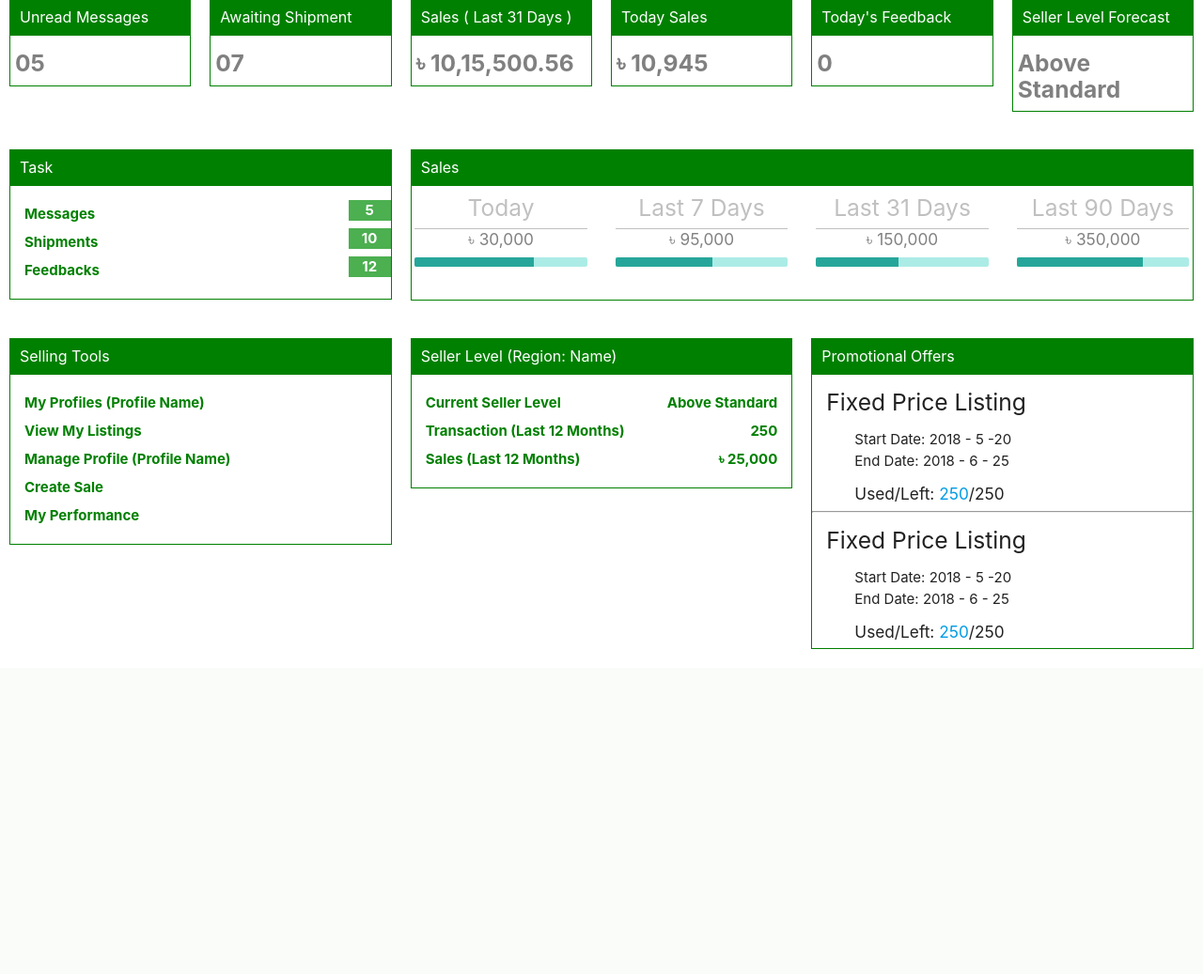
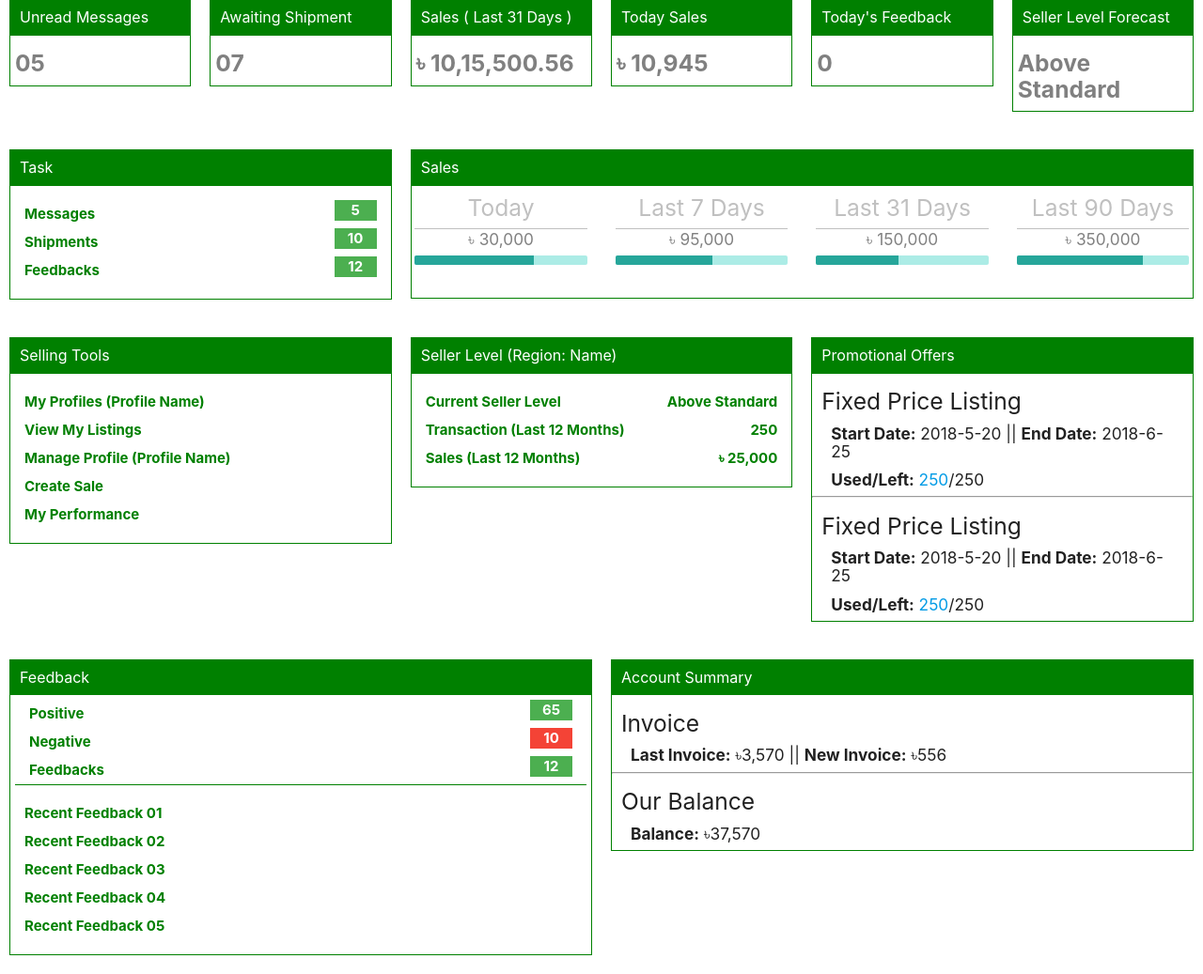
Before and after one commit to DewHunt/Dew-Online-Market, a CodeIgniter app: the page made by application/views/Seller/Dashboard.php in a window 1280 px wide. Shown: the part 284-1321 px from the top of the page at 94% size. Before the commit the page ends 975 px from the top, so only its background shows below. Run offline with CodeIgniter, Linux system fonts and the light colour scheme; some libraries are stand-ins or nearby versions.

Commit message:
Update - 181124

```diff
--- a/application/views/Seller/Dashboard.php
+++ b/application/views/Seller/Dashboard.php
@@ -83,7 +83,7 @@
 			#set-task li a{
 				color: green;
 				font-weight: bold;
-				padding-left: 15px;
+				padding: 0px 15px 0px 15px;
 				line-height: 30px;
 				display: block;
 			}
@@ -122,21 +122,43 @@
 				display: block;
 			}
 
-			#progress-bar{
+/*			#progress-bar{
 				padding: 0px 15px 0px 15px;
 				margin-top: -25px;
-			}
+			}*/
 
 			#promotional-box{
 				margin: 5px 5px 0px 5px;
-				padding: 0px 10px 0px 10px;
-				border: 0px solid black;
+				padding: 0px 5px 0px 5px;
 			}
 
 			#promotional-inner-box{
 				margin: 0px 5px 5px 5px;
-				padding: 0px 25px 0px 25px;
-				border: 0px solid black;
+				padding: 0px 5px 0px 5px;
+			}
+
+			#set-feedback{
+				border-bottom: 1px solid green;
+				margin: 5px;
+
+			}
+
+			#set-feedback li a, #set-recent-feedback li a{
+				color: green;
+				font-weight: bold;
+				padding: 0px 15px 0px 15px;
+				line-height: 30px;
+				display: block;
+			}
+
+			#account-summary-box{
+				margin: 5px 5px 0px 5px;
+				padding: 0px 5px 0px 5px;
+			}
+
+			#account-summary-inner-box{
+				margin: 0px 5px 5px 5px;
+				padding: 0px 5px 0px 5px;
 			}
 		</style>
 	</head>
@@ -145,7 +167,7 @@
 		<!-- Body Section Start -->
 
 		<!-- Top bar Section Start -->
-		<nav class="green" style="height: 35px; line-height: 35px;">
+		<nav class="green hide-on-med-and-down" style="height: 35px; line-height: 35px;">
 			<div class="nav-wrapper">
 				<!-- Left Menu Section Start -->
 				<ul class="left">
@@ -185,7 +207,7 @@
 		</h5>
 
 		<!-- Menu Bar Section Start -->
-		<nav style="box-shadow: none; background: white; border-bottom: 2px solid green;">
+		<nav style="box-shadow: none; background: white; border-bottom: 2px solid green;" class="hide-on-med-and-down">
 			<div class="nav-wrapper">
 				<!-- Left Side Menu Section Start -->
 				<ul class="left" id="left-menu">
@@ -305,72 +327,56 @@
 					<!-- Widget Section Start  -->
 					<h6 id="widget-content-h6">Sales</h6>
 					<div class="row">
-						<div class="col l3 m3 s6" id="sale-widget">
+						<div class="col l3 m3 s12" id="sale-widget">
 							<div id="sale-widget-content">
 								<center>
 									<h5 id="sale-widget-content-h5">Today</h5>
 									<h6 id="sale-widget-content-h6">৳ 30,000</h6>
+							<div class="progress" style="height: 10px;">
+								<div class="determinate" style="width: 69%;"></div>
+							</div>
 								</center>
 							</div>
 						</div>
 
 
-						<div class="col l3 m3 s6" id="sale-widget">
+						<div class="col l3 m3 s12" id="sale-widget">
 							<div id="sale-widget-content">
 								<center>
 									<h5 id="sale-widget-content-h5">Last 7 Days</h5>
 									<h6 id="sale-widget-content-h6">৳ 95,000</h6>
+							<div class="progress" style="height: 10px;">
+								<div class="determinate" style="width: 56%;"></div>
+							</div>
 								</center>
 							</div>
 						</div>
 
-						<div class="col l3 m3 s6" id="sale-widget">
+						<div class="col l3 m3 s12" id="sale-widget">
 							<div id="sale-widget-content">
 								<center>
 									<h5 id="sale-widget-content-h5">Last 31 Days</h5>
 									<h6 id="sale-widget-content-h6">৳ 150,000</h6>
+							<div class="progress" style="height: 10px;">
+								<div class="determinate" style="width: 48%;"></div>
+							</div>
 								</center>
 							</div>
 						</div>
 
-						<div class="col l3 m3 s6" id="sale-widget">
+						<div class="col l3 m3 s12" id="sale-widget">
 							<div id="sale-widget-content">
 								<center>
 									<h5 id="sale-widget-content-h5">Last 90 Days</h5>
 									<h6 id="sale-widget-content-h6">৳ 350,000</h6>
+							<div class="progress" style="height: 10px;">
+								<div class="determinate" style="width: 73%;"></div>
+							</div>
 								</center>
 							</div>
 						</div>
 					</div>
 					<!-- Widget Section End -->
-
-					<!-- Progress Bar Section Start -->
-					<div class="row">
-						<div class="col l3 m3 s6" id="progress-bar">
-							<div class="progress" style="height: 10px;">
-								<div class="determinate" style="width: 69%;"></div>
-							</div>
-						</div>
-
-						<div class="col l3 m3 s6" id="progress-bar">
-							<div class="progress" style="height: 10px;">
-								<div class="determinate" style="width: 56%;"></div>
-							</div>
-						</div>
-
-						<div class="col l3 m3 s6" id="progress-bar">
-							<div class="progress" style="height: 10px;">
-								<div class="determinate" id="determinate-width" style="width: 48%;"></div>
-							</div>
-						</div>
-
-						<div class="col l3 m3 s6" id="progress-bar">
-							<div class="progress" style="height: 10px;">
-								<div class="determinate" style="width: 73%;"></div>
-							</div>
-						</div>
-					</div>
-					<!-- Progress Bar Section End -->
 				</div>
 			</div>
 			<!-- Sale Section End -->
@@ -420,11 +426,10 @@
 					<div id="promotional-box">
 						<h5>Fixed Price Listing</h5>
 						<div id="promotional-inner-box">
-							<p>
-								Start Date: 2018 - 5 -20 <br>
-								End Date: 2018 - 6 - 25
-							</p>
-							<h6>Used/Left: <a href="">250</a>/250</h6>
+							<h6>
+								<b>Start Date:</b> 2018-5-20&nbsp;||&nbsp;<b>End Date:</b> 2018-6-25
+							</h6>
+							<h6><b>Used/Left:</b> <a href="">250</a>/250</h6>
 						</div>
 					</div>
 
@@ -433,11 +438,10 @@
 					<div id="promotional-box">
 						<h5>Fixed Price Listing</h5>
 						<div id="promotional-inner-box">
-							<p>
-								Start Date: 2018 - 5 -20 <br>
-								End Date: 2018 - 6 - 25
-							</p>
-							<h6>Used/Left: <a href="">250</a>/250</h6>
+							<h6>
+								<b>Start Date:</b> 2018-5-20&nbsp;||&nbsp;<b>End Date:</b> 2018-6-25
+							</h6>
+							<h6><b>Used/Left:</b> <a href="">250</a>/250</h6>
 						</div>
 					</div>
 				</div>
@@ -445,6 +449,58 @@
 			<!-- Promotional Offers Section End -->
 		</div>
 		<!-- Selling Tools, Seller Level & Promotional Offers Section End -->
+
+		<!-- Feedback, Account Summary & Sales Section Start -->
+		<div class="row">
+			<!-- Feedback Section Start -->
+			<div class="col l6 m6 s12" id="widget">
+				<div id="widget-content">
+					<h6 id="widget-content-h6">Feedback</h6>
+					<ul id="set-feedback">
+						<li><a href="">Positive <span class="badge green white-text">65</span></a></li>
+						<li><a href="">Negative <span class="badge red white-text">10</span></a></li>
+						<li><a href="">Feedbacks <span class="badge green white-text">12</span></a></li>
+					</ul>
+
+					<ul id="set-recent-feedback">
+						<li><a href="">Recent Feedback 01</a></li>
+						<li><a href="">Recent Feedback 02</a></li>
+						<li><a href="">Recent Feedback 03</a></li>
+						<li><a href="">Recent Feedback 04</a></li>
+						<li><a href="">Recent Feedback 05</a></li>
+					</ul>
+				</div>
+			</div>
+			<!-- Feedback Section End -->
+
+			<!-- Account Summary Section Start -->
+			<div class="col l6 m6 s12" id="widget">
+				<div id="widget-content">
+					<h6 id="widget-content-h6">Account Summary</h6>
+					<div id="account-summary-box">
+						<h5>Invoice</h5>
+						<div id="account-summary-inner-box">
+							<h6>
+								<b>Last Invoice:</b> ৳3,570&nbsp;||&nbsp;<b>New Invoice:</b> ৳556
+							</h6>
+						</div>
+					</div>
+
+					<hr>
+
+					<div id="account-summary-box">
+						<h5>Our Balance</h5>
+						<div id="account-summary-inner-box">
+							<h6>
+								<b>Balance:</b> ৳37,570
+							</h6>
+						</div>
+					</div>
+				</div>
+			</div>
+			<!-- Account Summary Section End -->
+		</div>
+		<!-- Feedback, Account Summary & Sales Section End -->
 
 		<!-- Body Section End -->
 
```
